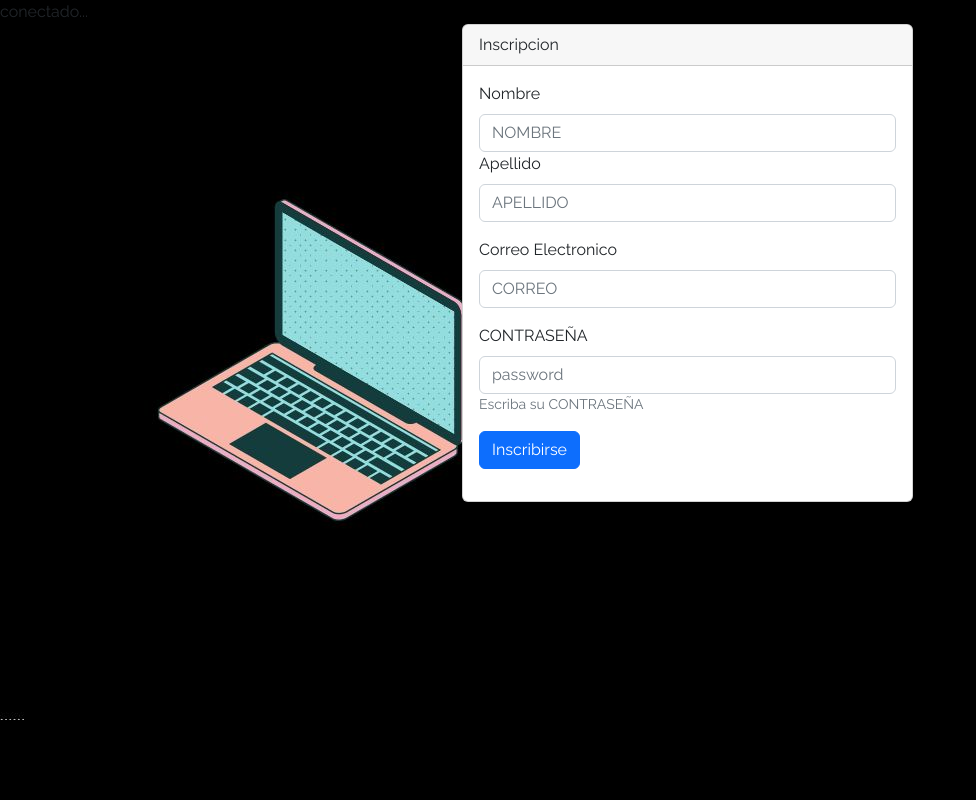
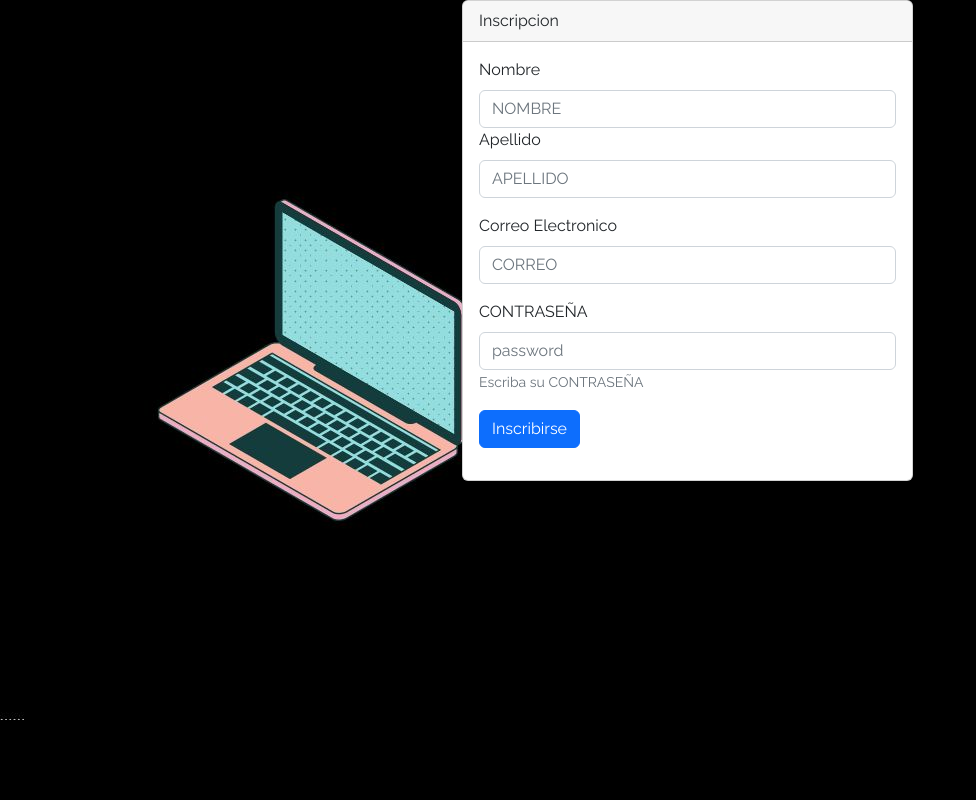
Before and after one commit to Jarol-lopez/Aplicacion__Wed_Cursos, a PHP site: page /Secciones/inscripcion.php in a window 1280 px wide. Shown: the whole page, without its empty margins (0-976 px from the left). Run offline with PHP 8.4, Linux system fonts and the light colour scheme; data that the repository does not hold is empty.

Commit message:
Update Base_Datos.php

```diff
--- a/Configuraciones/Base_Datos.php
+++ b/Configuraciones/Base_Datos.php
@@ -7,7 +7,7 @@ class BD{
 
     $opciones[PDO::ATTR_ERRMODE]=PDO::ERRMODE_EXCEPTION;
     self::$instancia=new PDO('mysql:host=localhost;dbname=aplicacion_cursos','root','',$opciones);
-    echo "conectado...";
+
     }
     return self::$instancia;
 
```
